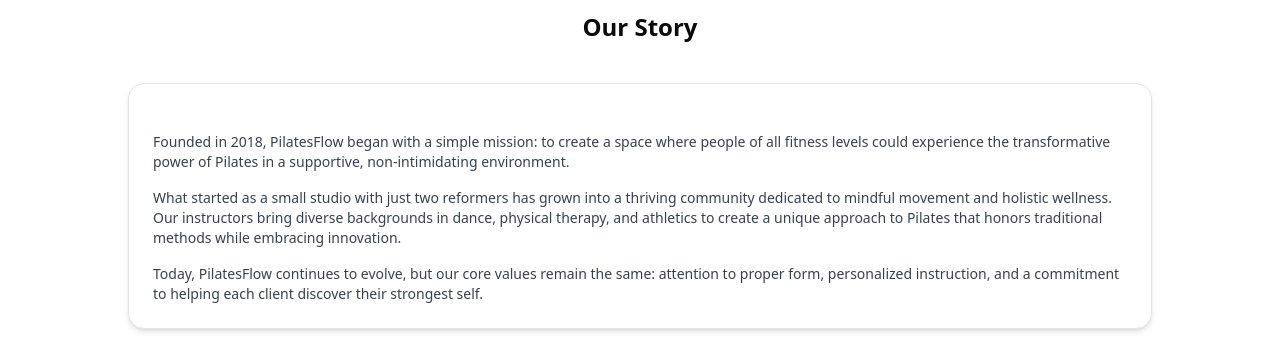
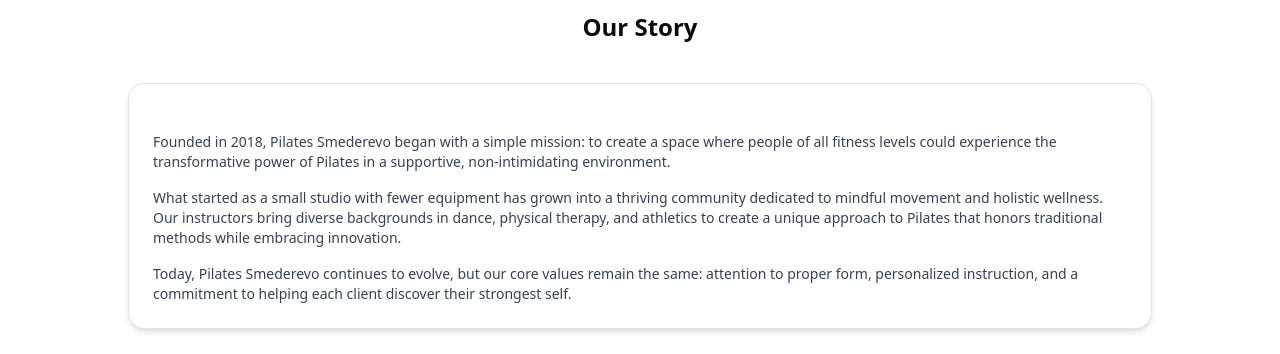
Before and after one commit to SdZika/pilates-app, a Next.js app: page /about in a window 1280 px wide. Shown: the part 3120-3474 px from the top of the page. Built offline with nearby package versions, Linux system fonts and the light colour scheme; no server answers.

Commit message:
add json

```diff
--- a/app/about/page.tsx
+++ b/app/about/page.tsx
@@ -115,13 +115,13 @@
           <Card className="rounded-2xl shadow-md">
             <CardContent className="pt-6 space-y-4 text-gray-700 dark:text-gray-300 text-sm">
               <p>
-                Founded in 2018, PilatesFlow began with a simple mission: to create a space where people of all fitness levels could experience the transformative power of Pilates in a supportive, non-intimidating environment.
+                Founded in 2018, Pilates Smederevo began with a simple mission: to create a space where people of all fitness levels could experience the transformative power of Pilates in a supportive, non-intimidating environment.
               </p>
               <p>
-                What started as a small studio with just two reformers has grown into a thriving community dedicated to mindful movement and holistic wellness. Our instructors bring diverse backgrounds in dance, physical therapy, and athletics to create a unique approach to Pilates that honors traditional methods while embracing innovation.
+                What started as a small studio with fewer equipment has grown into a thriving community dedicated to mindful movement and holistic wellness. Our instructors bring diverse backgrounds in dance, physical therapy, and athletics to create a unique approach to Pilates that honors traditional methods while embracing innovation.
               </p>
               <p>
-                Today, PilatesFlow continues to evolve, but our core values remain the same: attention to proper form, personalized instruction, and a commitment to helping each client discover their strongest self.
+                Today, Pilates Smederevo continues to evolve, but our core values remain the same: attention to proper form, personalized instruction, and a commitment to helping each client discover their strongest self.
               </p>
             </CardContent>
           </Card>
--- /dev/null
+++ b/locales/en.json
@@ -0,0 +1,14 @@
+{
+  "Navbar": {
+    "home": "Home",
+    "schedule": "Schedule",
+    "about": "About",
+    "contact": "Contact",
+    "myBookings": "My Bookings",
+    "admin": "Admin",
+    "login": "Login",
+    "logout": "Logout",
+    "loading": "Loading...",
+    "appName": "Pilates Smederevo"
+  }
+}
--- /dev/null
+++ b/locales/sr.json
@@ -0,0 +1,14 @@
+{
+  "Navbar": {
+    "home": "Početna",
+    "schedule": "Raspored",
+    "about": "O nama",
+    "contact": "Kontakt",
+    "myBookings": "Moje prijave",
+    "admin": "Admin",
+    "login": "Prijava",
+    "logout": "Odjava",
+    "loading": "Učitavanje...",
+    "appName": "Pilates Smederevo"
+  }
+}
```
